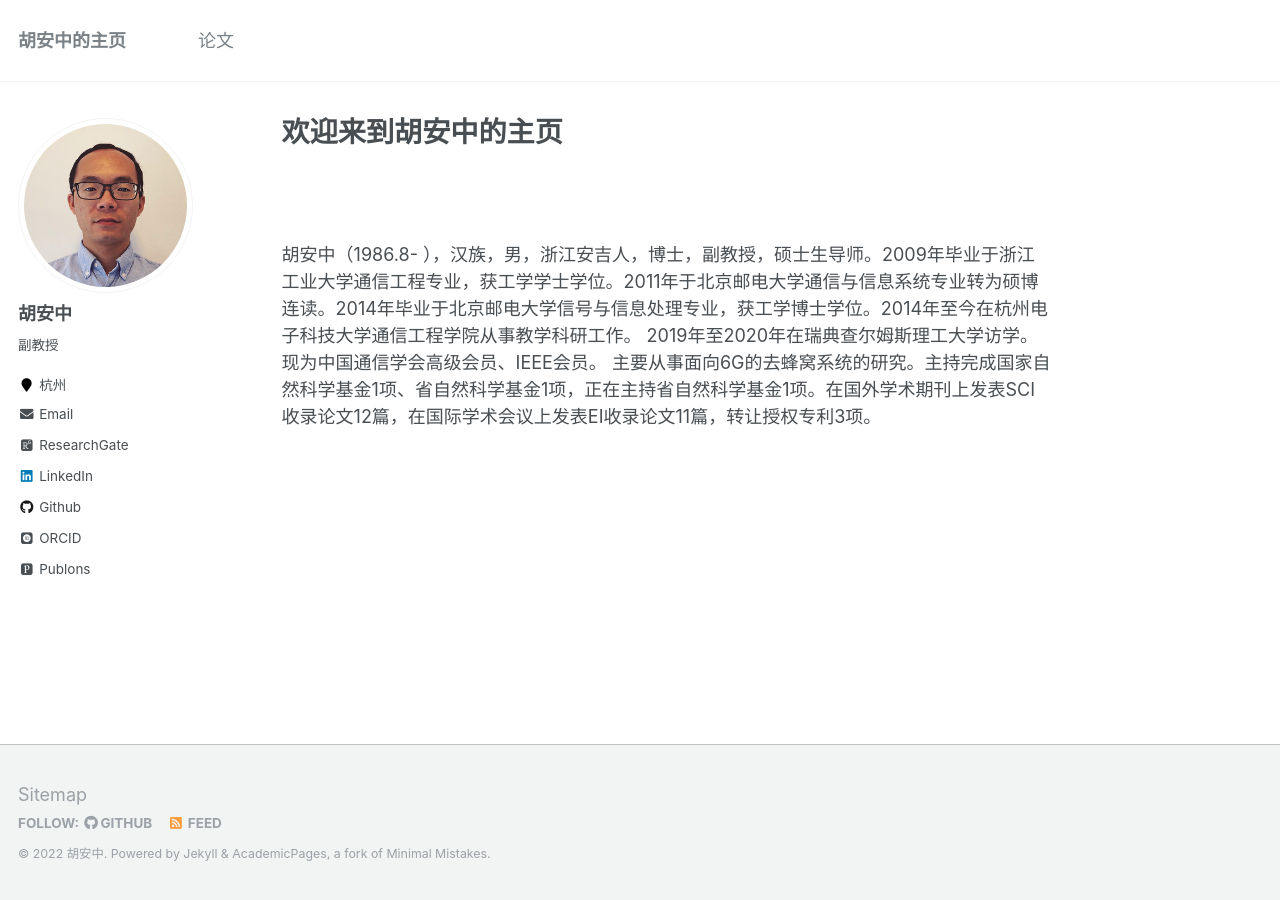
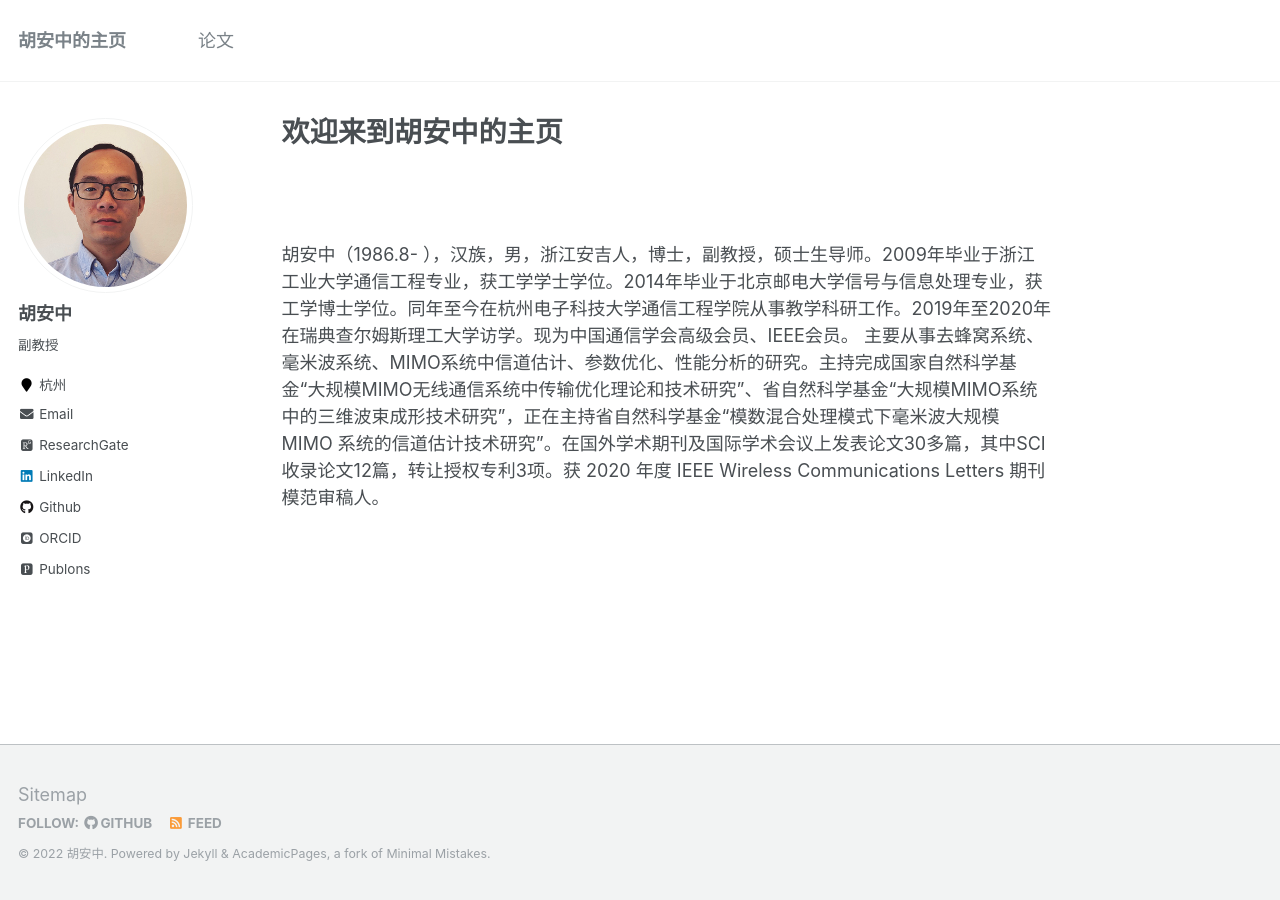
Before and after one commit to anzhonghu/ch, a Jekyll site: the page built from _pages/about.md, in a window 1280 px wide. Built offline with Jekyll 4.4.1, drawn with Linux system fonts in a browser that asks for light colours; some web fonts are replaced.

Commit message:
Update about.md

```diff
--- a/_pages/about.md
+++ b/_pages/about.md
@@ -8,5 +8,5 @@ redirect_from:
   - /about.html
 ---
 
-胡安中（1986.8- ），汉族，男，浙江安吉人，博士，副教授，硕士生导师。2009年毕业于浙江工业大学通信工程专业，获工学学士学位。2011年于北京邮电大学通信与信息系统专业转为硕博连读。2014年毕业于北京邮电大学信号与信息处理专业，获工学博士学位。2014年至今在杭州电子科技大学通信工程学院从事教学科研工作。 2019年至2020年在瑞典查尔姆斯理工大学访学。现为中国通信学会高级会员、IEEE会员。
-主要从事面向6G的去蜂窝系统的研究。主持完成国家自然科学基金1项、省自然科学基金1项，正在主持省自然科学基金1项。在国外学术期刊上发表SCI收录论文12篇，在国际学术会议上发表EI收录论文11篇，转让授权专利3项。
+胡安中（1986.8- ），汉族，男，浙江安吉人，博士，副教授，硕士生导师。2009年毕业于浙江工业大学通信工程专业，获工学学士学位。2014年毕业于北京邮电大学信号与信息处理专业，获工学博士学位。同年至今在杭州电子科技大学通信工程学院从事教学科研工作。2019年至2020年在瑞典查尔姆斯理工大学访学。现为中国通信学会高级会员、IEEE会员。
+主要从事去蜂窝系统、毫米波系统、MIMO系统中信道估计、参数优化、性能分析的研究。主持完成国家自然科学基金“大规模MIMO无线通信系统中传输优化理论和技术研究”、省自然科学基金“大规模MIMO系统中的三维波束成形技术研究”，正在主持省自然科学基金“模数混合处理模式下毫米波大规模 MIMO 系统的信道估计技术研究”。在国外学术期刊及国际学术会议上发表论文30多篇，其中SCI收录论文12篇，转让授权专利3项。获 2020 年度 IEEE Wireless Communications Letters 期刊模范审稿人。
```
